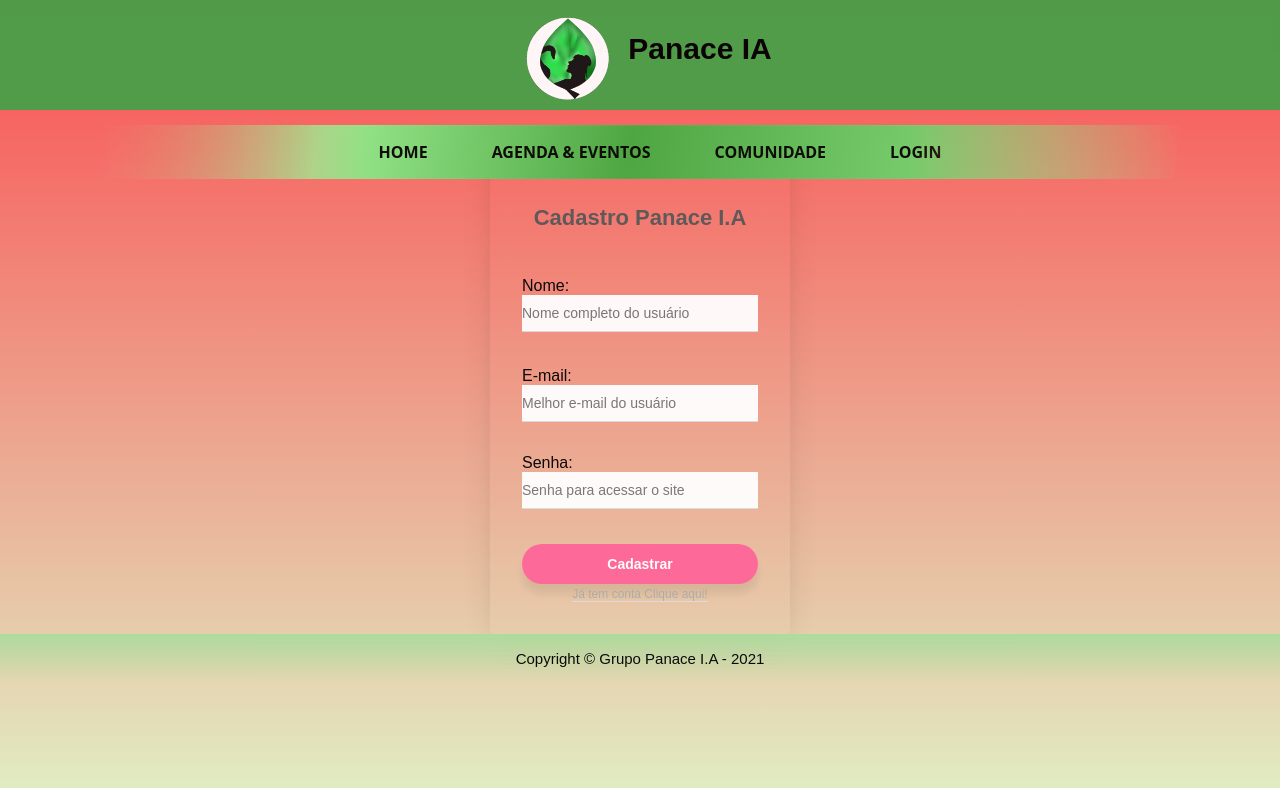
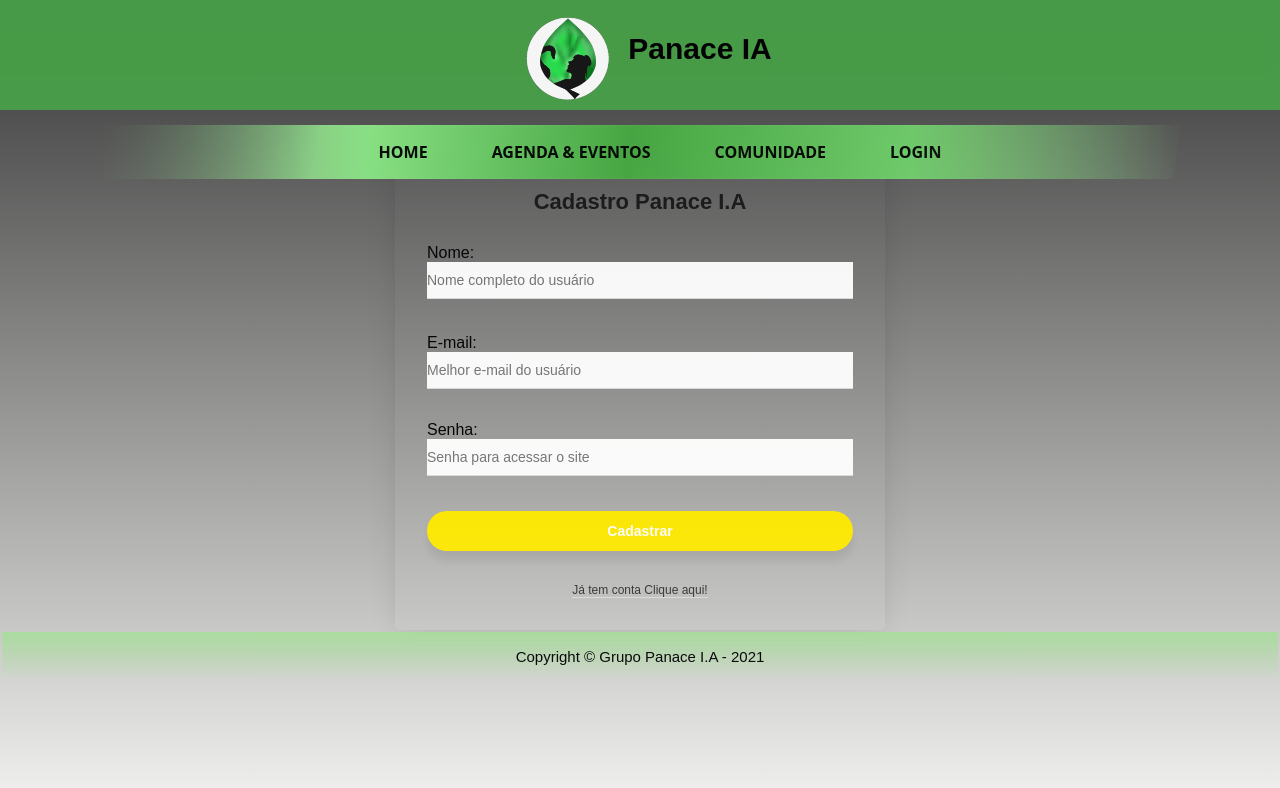
Before and after one commit to Marcos26-tech/PanaceiaReact, a React (Create React App) app: page /Login in a window 1280 px wide. Shown: the top 788 px of the page. Built offline with nearby package versions, Linux system fonts and the light colour scheme.

Commit message:
ajuste login

```diff
--- a/src/App.css
+++ b/src/App.css
@@ -7,4 +7,5 @@ body{
   z-index: 1;
   background-size: cover;
   opacity: 95%;
+
 }
--- a/src/App.js
+++ b/src/App.js
@@ -1,6 +1,6 @@
 import React from 'react';
 import Header from './components/header/Header';
-import Footer from './footer/Footer';
+import Footer from './components/footer/Footer';
 import './App.css';
 
 
--- a/src/footer/Footer.jsx
+++ b/src/components/footer/Footer.jsx
@@ -2,6 +2,7 @@ import React from 'react';
 import styled from 'styled-components';
 
 const StyledFooter= styled.footer`
+   margin:2px;
    text-align: center;
    background: linear-gradient(hsl(108, 48%, 74%), transparent);
    padding:1px;
--- a/src/components/login/FormCadastro.js
+++ b/src/components/login/FormCadastro.js
@@ -30,7 +30,7 @@ function FormCadastro() {
         if (saveDataForm) {
             setStatus({
                 type: 'success',
-                mensagem: "Usuário cadastrado com sucesso Bem vindo a comunidade Panace I.A!"
+                mensagem: "Usuário cadastrado com sucesso Bem vindo a comunidade Panace I.A"
             });
             setUser({
                 name: '',
@@ -57,15 +57,14 @@ function FormCadastro() {
     return (
 
         <FormWrapper>
-
-          {status.type === 'success' ? <p style={{ color: "green" }}>{status.mensagem}</p> : ""}
-          {status.type === 'error' ? <p style={{ color: "#ff0000" }}>{status.mensagem}</p> : ""}
-
             <FormBody>
 
                 <FormHeader>
                     <Title>Cadastro Panace I.A</Title>
                 </FormHeader>
+
+                {status.type === 'success' ? <p style={{ color: "#033d11" }}>{status.mensagem}</p> : ""}
+                {status.type === 'error' ? <p style={{ color: "#ff0000" }}>{status.mensagem}</p> : ""}
 
                 <Form onSubmit={addUser}>
                     <FormFieldset>
@@ -89,7 +88,7 @@ function FormCadastro() {
                 </Form>
 
                 <FormFieldset>
-                    <FormLink href="/Login">Já tem conta Clique aqui!</FormLink>
+                    <FormLink href="./FormLogin">Já tem conta Clique aqui!</FormLink>
                 </FormFieldset>
 
              </FormBody>
--- /dev/null
+++ b/src/components/login/FormLogin.js
@@ -0,0 +1,11 @@
+import React from 'react'
+
+function FormLogin() {
+    return (
+        <div>
+
+        </div>
+    )
+}
+
+export default FormLogin
--- a/src/components/login/Login.jsx
+++ b/src/components/login/Login.jsx
@@ -1,5 +1,6 @@
 import React  from 'react';
 import FormCadastro from './FormCadastro';
+import FormLogin from './FormLogin';
 import { createGlobalStyle} from 'styled-components';
 
 const GlobalStyle = createGlobalStyle`
@@ -8,7 +9,7 @@ const GlobalStyle = createGlobalStyle`
   }
   body{
     font-family: Arial, Helvetica, sans-serif;
-    background: linear-gradient(to bottom, rgb(250, 78, 81), rgb(225, 238, 195));
+    background: linear-gradient(to bottom, #363636, rgb(240, 241, 238));
     height: 100px;
     margin: 0;
     z-index: -1;
@@ -19,8 +20,8 @@ function Login() {
   return (
     <>
       <GlobalStyle />
-        <FormCadastro />
-
+      <FormCadastro />
+      <FormLogin />
     </>
 
   )
--- a/src/components/login/StyledForm.js
+++ b/src/components/login/StyledForm.js
@@ -4,32 +4,31 @@ export const Title = styled.h1`
   font-size: 22px;
   font-weight: bold;
   text-align: center;
-  color: #585858;
+  color: rgb(26, 25, 25);
 `
 
 export const Container = styled.div`
-  background-color:white;
   display:block;
   margin:5rem 25rem 2rem;
-  height:20rem;
 `;
 
 export const Form = styled.form`
-
+   width:100%;
+   height:21rem;
 `;
 
 export const FormWrapper = styled.div`
   overflow: hidden;
   padding: 0 0 32px;
-  margin: 48px auto 0;
-  width: 300px;
+  margin: 40px auto 0;
+  width: 490px;
   font-family: Quicksand, arial, sans-serif;
   box-shadow: 0 0 20px rgba(0, 0, 0, .05), 0 0px 40px rgba(0, 0, 0, .08);
   border-radius: 5px;
 `
 export const FormHeader = styled.header`
-  padding-top: 32px;
-  padding-bottom: 32px;
+  padding-top: 24px;
+  padding-bottom:15px;
 `
 export const FormBody = styled.div`
   padding-right: 32px;
@@ -65,17 +64,17 @@ export const FormInput = styled.input`
   transition: border-bottom-color .25s ease-in;
 
   &:focus {
-    border-bottom-color: #ff6699;
+    border-bottom-color: rgb(255, 234, 0);
     outline: 0;
   }
 
   &:focus {
     &::-webkit-input-placeholder {
       position: relative;
-      color: #ff6699;
-      top: -10px;
+      color: rgb(255, 234, 0);
+      top: -12px;
       font-size: 12px;
-	    left: 0px;
+	    left: 4px;
       opacity: 1;
     }
   }
@@ -88,8 +87,8 @@ export const FormButton = styled.button`
   font-family: inherit;
   font-size: 14px;
   font-weight: 700;
-  color: #fff;
-  background-color: #ff6699;
+  color: rgb(255, 255, 255);
+  background-color:rgb(255, 234, 0);
   border: 0;
   border-radius: 35px;
   box-shadow: 0 10px 10px rgba(0, 0, 0, .08);
@@ -107,12 +106,12 @@ export const FormLink = styled.a`
   display: inline-block;
   font-size: 12px;
   text-decoration: none;
-  color: #aaa;
-  border-bottom: 1px solid #ddd;
+  color: rgb(52, 52, 52);
+  border-bottom: 1px solid rgb(221, 221, 221);
   cursor: pointer;
   transition: color .25s ease-in;
 
   &:hover {
-    color: #ff6699;
+    color: rgb(255, 234, 0);
   }
 `
```
